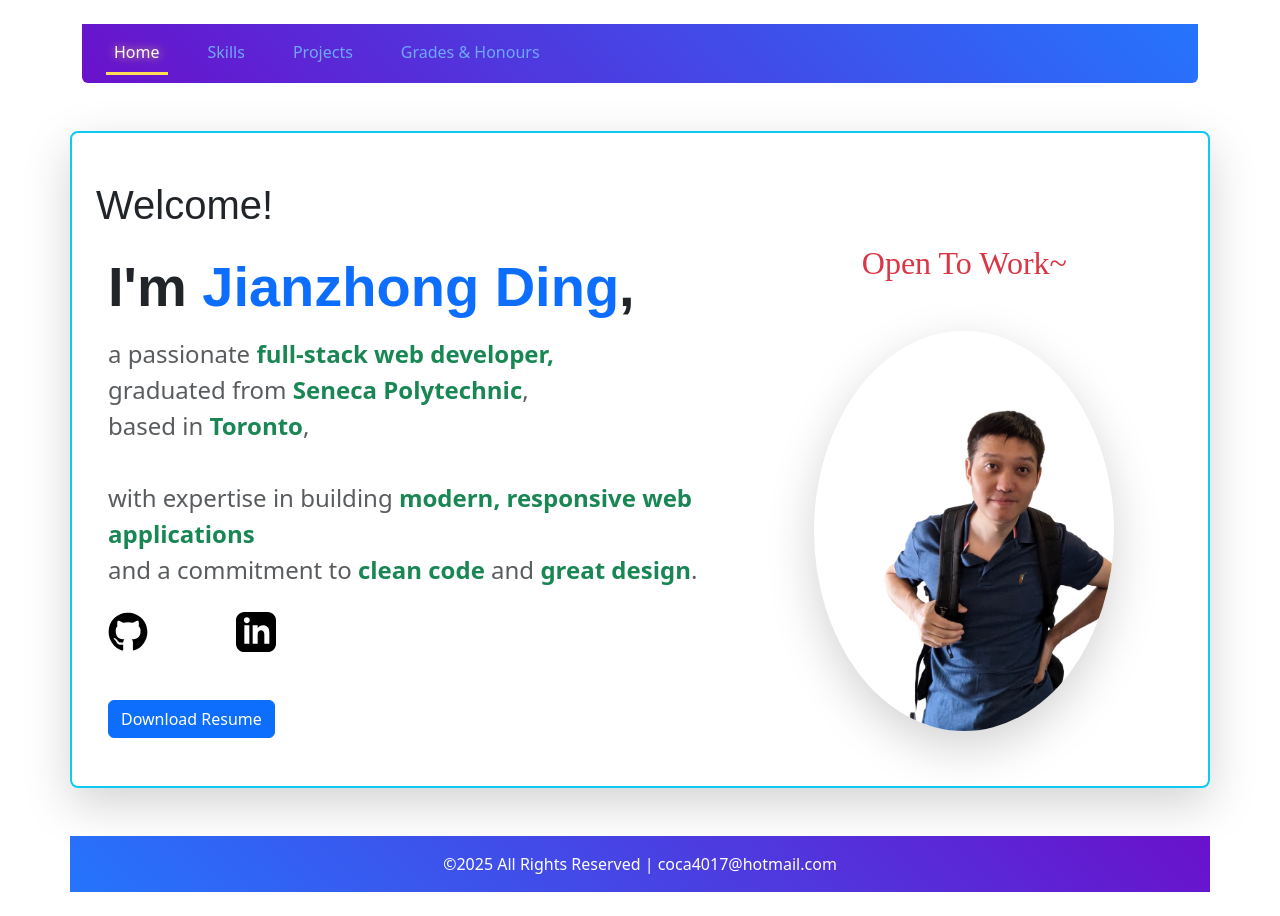
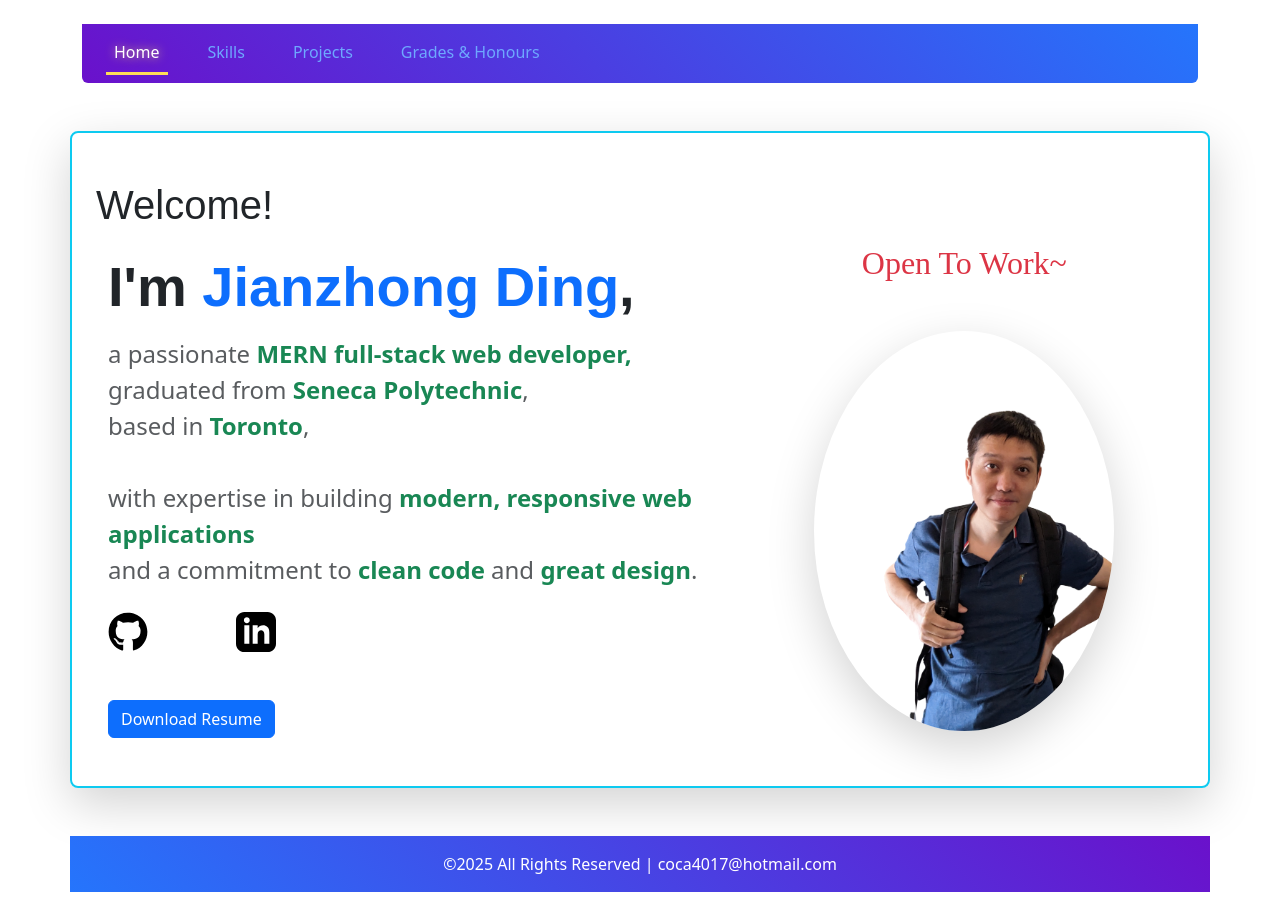
Before and after one commit to jding40/NextJSPortfolio, a Next.js app: page / in a window 1280 px wide. Built offline with nearby package versions, Linux system fonts and the light colour scheme; a web font is replaced by a local one.

Commit message:
minor update

```diff
--- a/app/page.js
+++ b/app/page.js
@@ -13,7 +13,9 @@ export default function Home() {
           </h1>
           <p className="fs-4 text-muted">
             a passionate{" "}
-            <strong className="text-success">full-stack web developer,</strong>
+            <strong className="text-success">
+              MERN full-stack web developer,
+            </strong>
             <br />
             graduated from{" "}
             <strong className="text-success">Seneca Polytechnic</strong>, <br />
```
